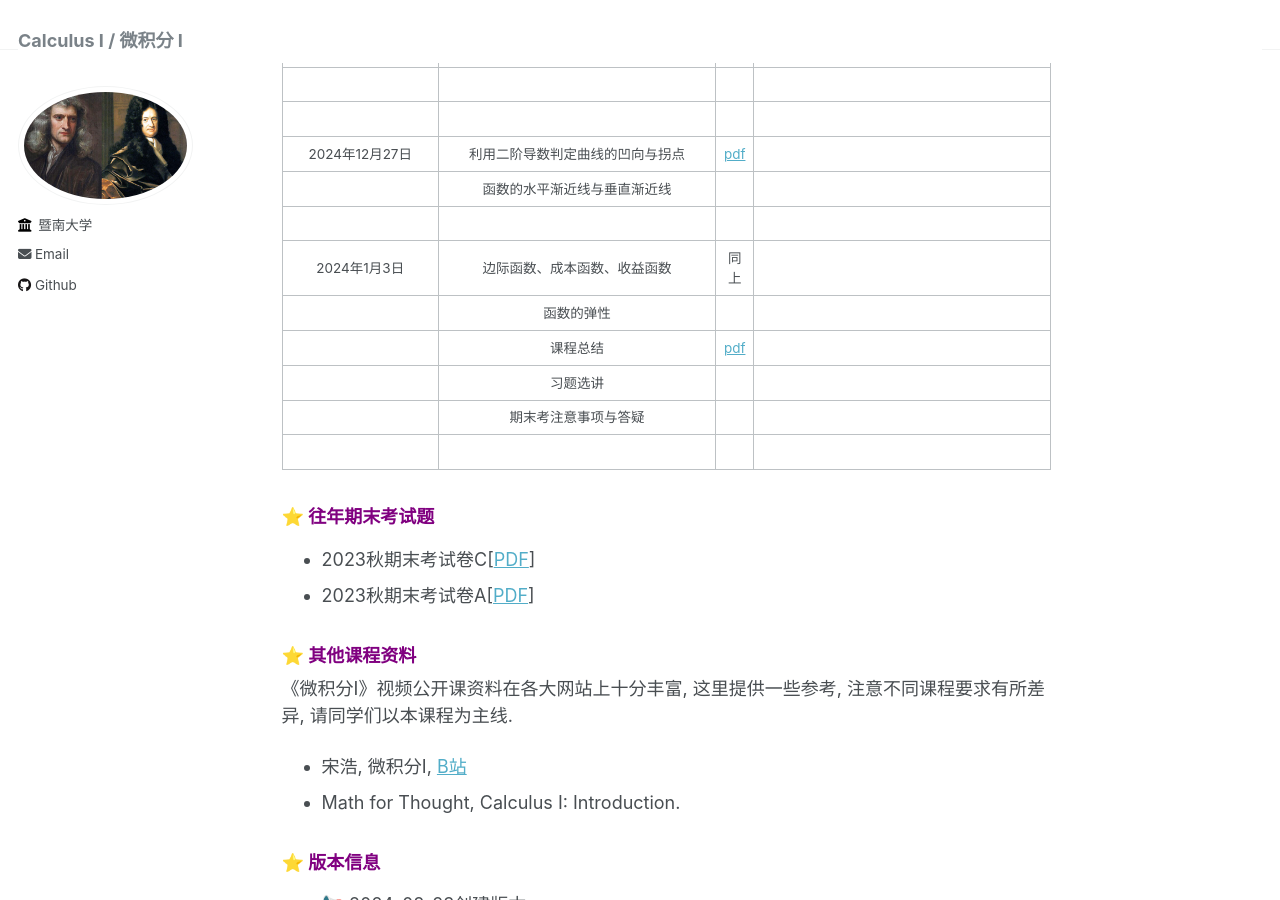
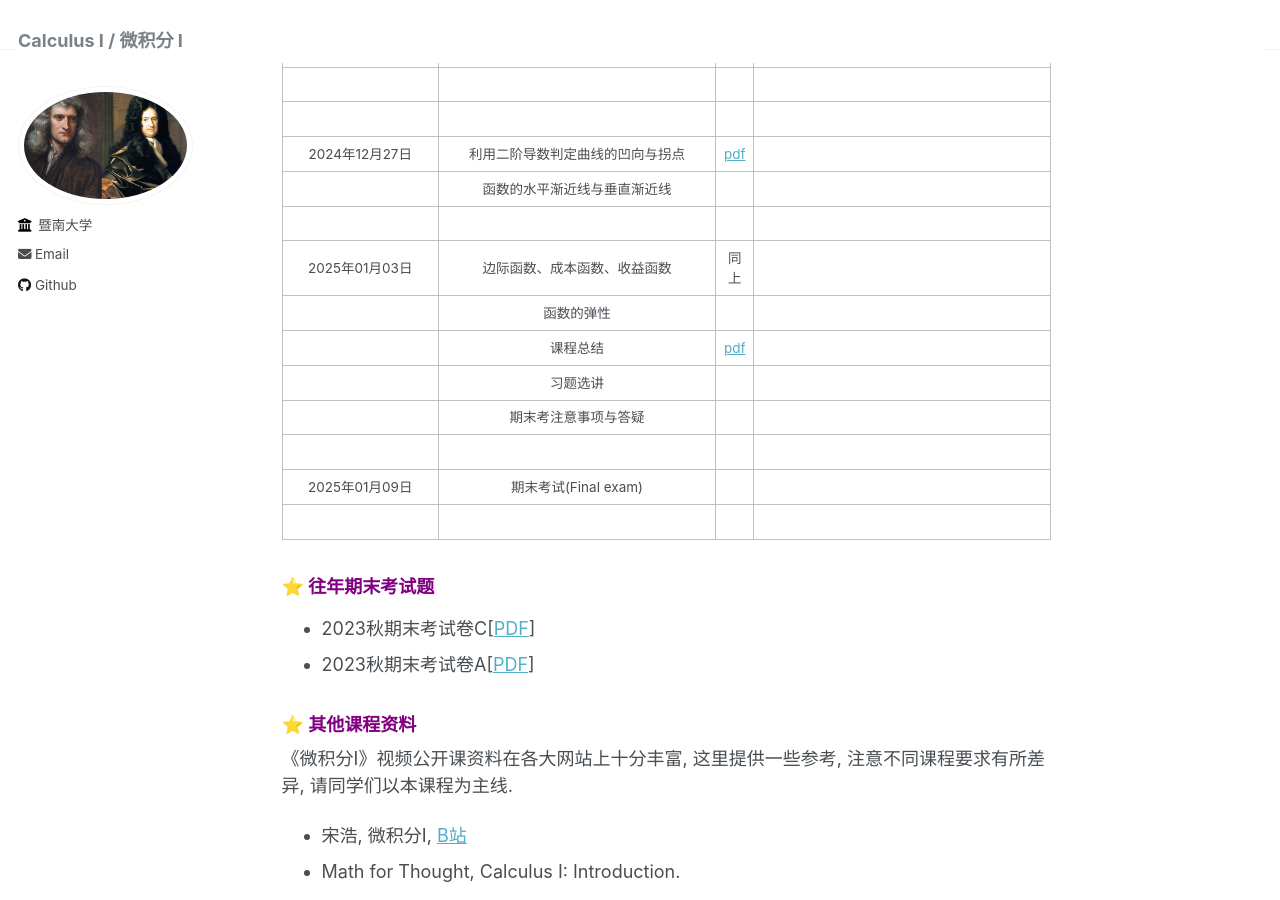
Before and after one commit to wangyuanhao/calculus_course_webpage, a Jekyll site: the page built from _pages/about.md, in a window 1280 px wide and 900 px high, scrolled down 3694 px. Built offline with Jekyll 4.4.1, drawn with Linux system fonts in a browser that asks for light colours.

Commit message:
Update about.md

```diff
--- a/_pages/about.md
+++ b/_pages/about.md
@@ -109,11 +109,13 @@ redirect_from:
 |            2024年12月27日             |               利用二阶导数判定曲线的凹向与拐点               |    [pdf](../notes/part12.pdf)     |                                                              |
 |                                       |                 函数的水平渐近线与垂直渐近线                 |                                   |                                                              |
 |                                       |                                                              |                                   |                                                              |
-|             2024年1月3日              |                 边际函数、成本函数、收益函数                 |               同上                |                                                              |
+|            2025年01月03日             |                 边际函数、成本函数、收益函数                 |               同上                |                                                              |
 |                                       |                          函数的弹性                          |                                   |                                                              |
 |                                       |                           课程总结                           |    [pdf](../notes/summary.pdf)    |                                                              |
 |                                       |                           习题选讲                           |                                   |                                                              |
 |                                       |                     期末考注意事项与答疑                     |                                   |                                                              |
+|                                       |                                                              |                                   |                                                              |
+|            2025年01月09日             |                     期末考试(Final exam)                     |                                   |                                                              |
 |                                       |                                                              |                                   |                                                              |
 
 ### ⭐️ <a name="4" style="text-decoration:none;color:purple">往年期末考试题</a>
```
